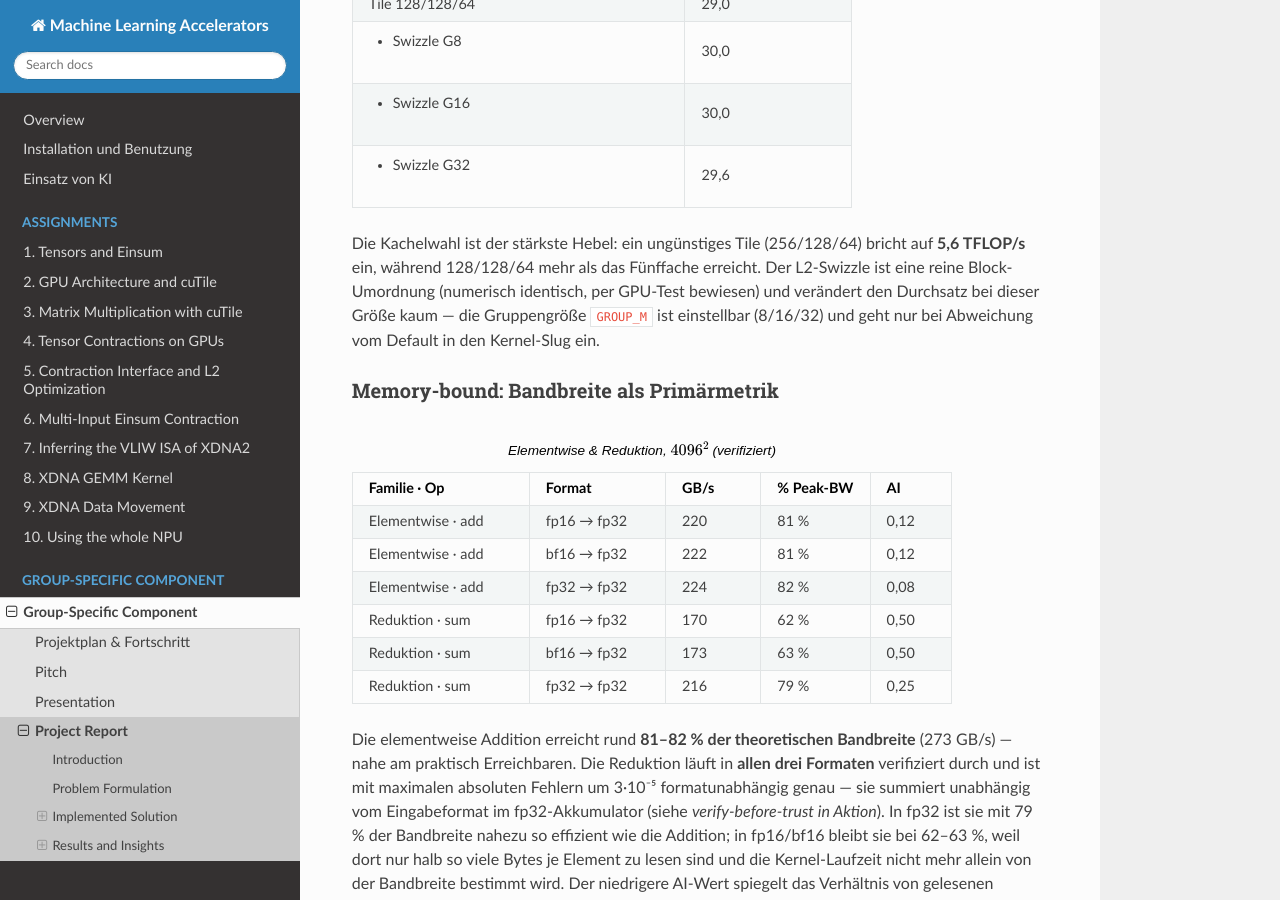
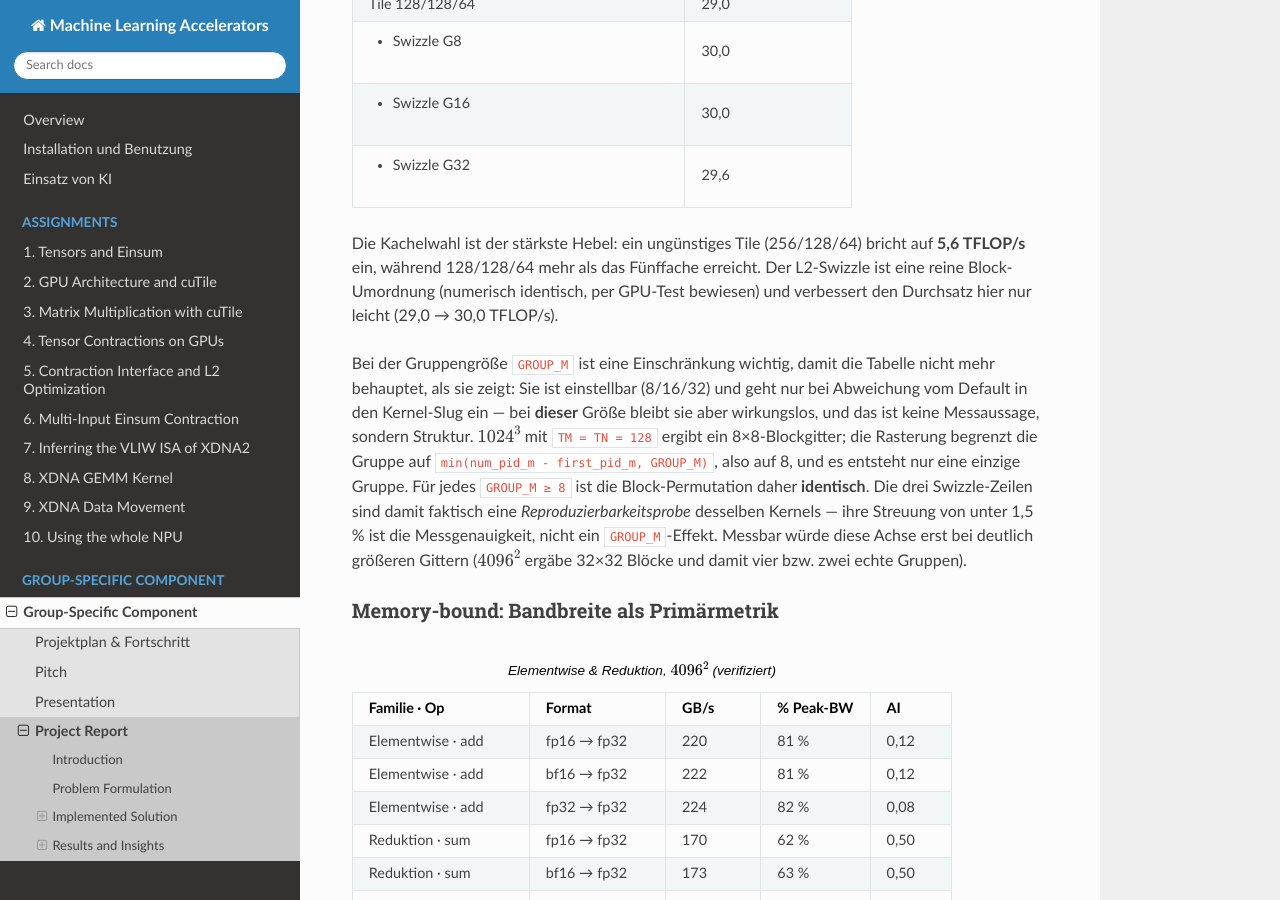
Before and after one commit to Intelligence420/mla, a Sphinx documentation site: the page built from sphinx/source/chapters/group_specific_component/report.rst, in a window 1280 px wide and 900 px high, scrolled down 5893 px. Built offline with Sphinx 7.4.7 and the Read the Docs theme 3.1.0, drawn with Linux system fonts in a browser that asks for light colours.

Commit message:
Report: GROUP_M-Wirkungslosigkeit bei 1024^3 praezisiert
Die Tile/Swizzle-Tabelle zeigt drei GROUP_M-Zeilen (8/16/32) mit praktisch
gleichem Durchsatz. Der Fliesstext las sich, als waere GROUP_M variiert und als
unwichtig befunden worden. Tatsaechlich KANN es bei dieser Groesse keinen Effekt
haben: 1024^3 mit TM=TN=128 ergibt ein 8x8-Blockgitter, die Rasterung begrenzt
die Gruppe auf min(num_pid_m - first_pid_m, GROUP_M) = 8, und es entsteht nur
eine Gruppe — fuer jedes GROUP_M >= 8 ist die Block-Permutation identisch
(durchsimuliert; bei 4096^2 / 32x32 Bloecken unterscheiden sich die Mappings
erwartungsgemaess).

Der Report nennt jetzt diese strukturelle Ursache und deklariert die drei Zeilen
als Reproduzierbarkeitsprobe desselben Kernels (Streuung 1,3 % = Messgenauigkeit)
statt als GROUP_M-Studie. Keine Zahl geaendert, kein Code angefasst — das
min()-Clamping ist das korrekte Triton-Muster.

Nachtrag zu aaf0cfe; Befund war nicht Teil des QA-1-Dokuments.

```diff
--- a/sphinx/source/chapters/group_specific_component/report.rst
+++ b/sphinx/source/chapters/group_specific_component/report.rst
@@ -243,10 +243,21 @@ Tuning-Raum: Kachelung und Swizzle
      - 29,6
 
 Die Kachelwahl ist der stärkste Hebel: ein ungünstiges Tile (256/128/64) bricht auf
-**5,6 TFLOP/s** ein, während 128/128/64 mehr als das Fünffache erreicht. Der L2-Swizzle ist
-eine reine Block-Umordnung (numerisch identisch, per GPU-Test bewiesen) und verändert
-den Durchsatz bei dieser Größe kaum — die Gruppengröße ``GROUP_M`` ist einstellbar
-(8/16/32) und geht nur bei Abweichung vom Default in den Kernel-Slug ein.
+**5,6 TFLOP/s** ein, während 128/128/64 mehr als das Fünffache erreicht. Der L2-Swizzle
+ist eine reine Block-Umordnung (numerisch identisch, per GPU-Test bewiesen) und
+verbessert den Durchsatz hier nur leicht (29,0 → 30,0 TFLOP/s).
+
+Bei der Gruppengröße ``GROUP_M`` ist eine Einschränkung wichtig, damit die Tabelle nicht
+mehr behauptet, als sie zeigt: Sie ist einstellbar (8/16/32) und geht nur bei Abweichung
+vom Default in den Kernel-Slug ein — bei **dieser** Größe bleibt sie aber wirkungslos, und
+das ist keine Messaussage, sondern Struktur. :math:`1024^3` mit ``TM = TN = 128`` ergibt
+ein 8×8-Blockgitter; die Rasterung begrenzt die Gruppe auf
+``min(num_pid_m - first_pid_m, GROUP_M)``, also auf 8, und es entsteht nur eine einzige
+Gruppe. Für jedes ``GROUP_M ≥ 8`` ist die Block-Permutation daher **identisch**. Die drei
+Swizzle-Zeilen sind damit faktisch eine *Reproduzierbarkeitsprobe* desselben Kernels —
+ihre Streuung von unter 1,5 % ist die Messgenauigkeit, nicht ein ``GROUP_M``-Effekt.
+Messbar würde diese Achse erst bei deutlich größeren Gittern (:math:`4096^2` ergäbe
+32×32 Blöcke und damit vier bzw. zwei echte Gruppen).
 
 Memory-bound: Bandbreite als Primärmetrik
 -----------------------------------------
```
